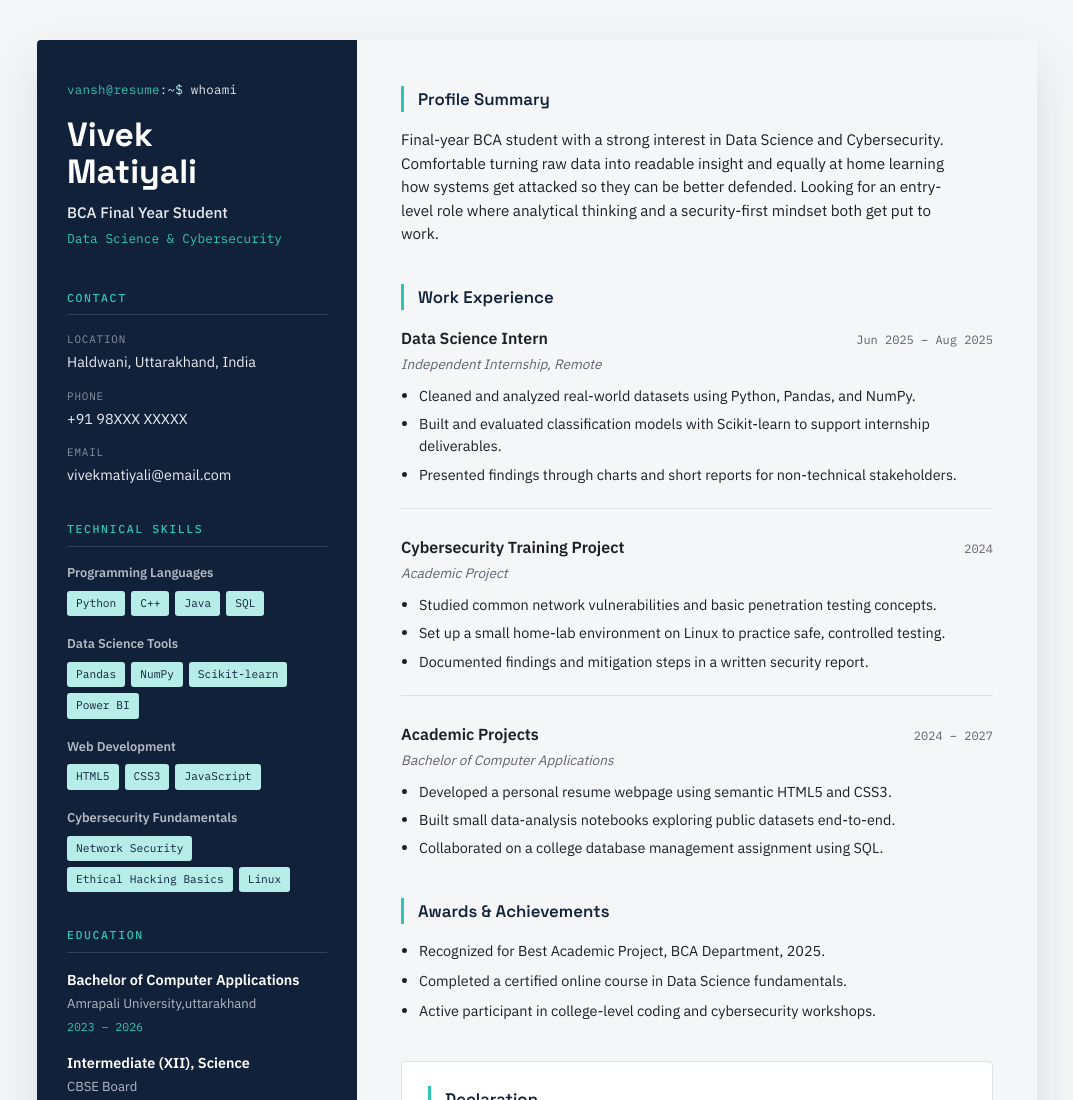
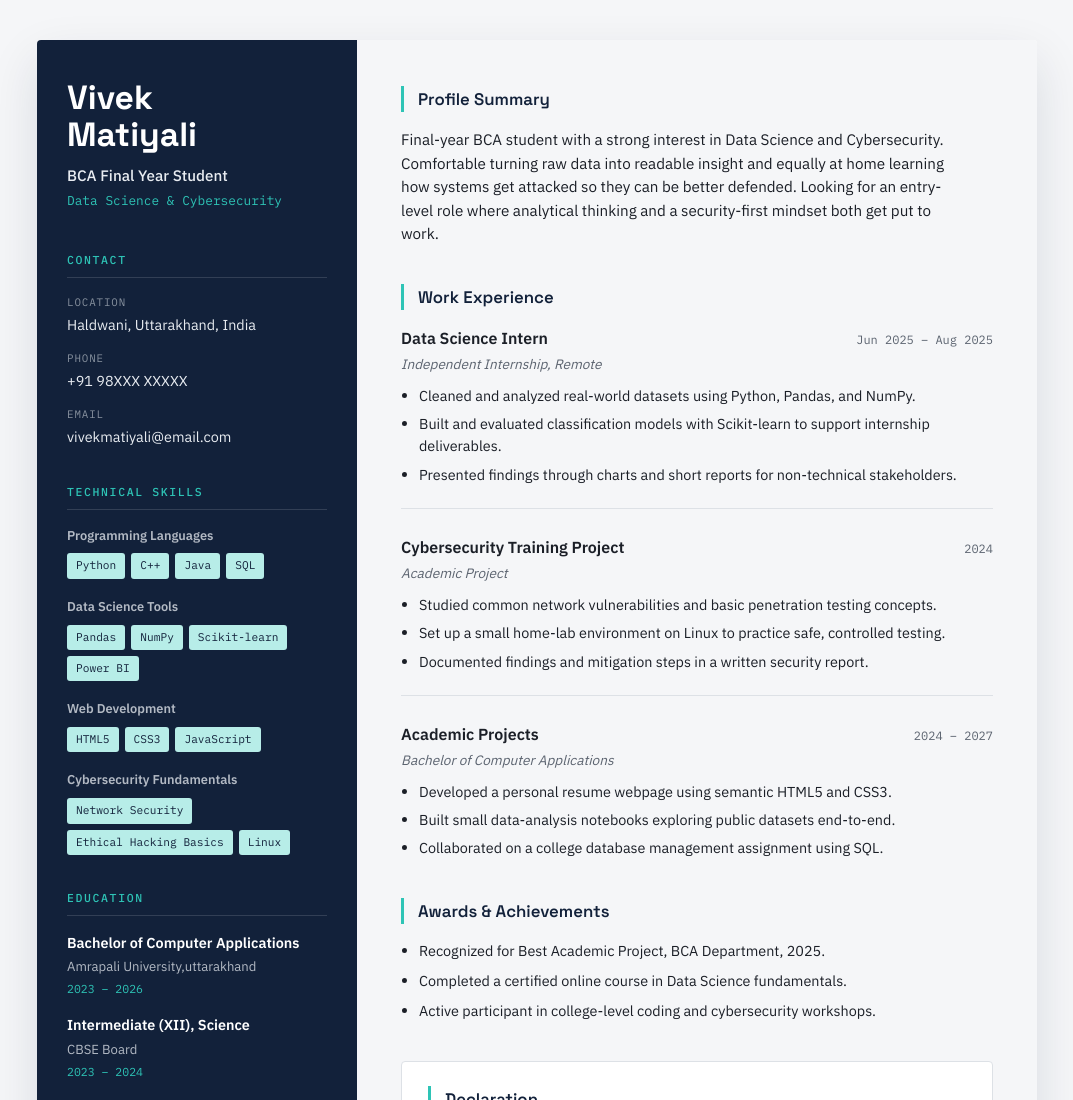
Before and after one commit to vivekmatiyali/day-8, a plain HTML site: page index.html in a window 1280 px wide. Shown: the top 1100 px of the page, without its empty margins (103-1176 px from the left). Drawn offline with Linux system fonts and the light colour scheme.

Commit message:
Update index.html

```diff
--- a/index.html
+++ b/index.html
@@ -16,7 +16,7 @@
     <aside class="sidebar">
 
       <div class="prompt-block">
-        <p class="prompt-line"><span class="prompt-user">vansh@resume</span><span class="prompt-symbol">:~$</span> <span class="prompt-cmd">whoami</span></p>
+
         <h1 class="name">Vivek<br>Matiyali</h1>
         <p class="role">BCA Final Year Student</p>
         <p class="tagline">Data Science &amp; Cybersecurity</p>
```
